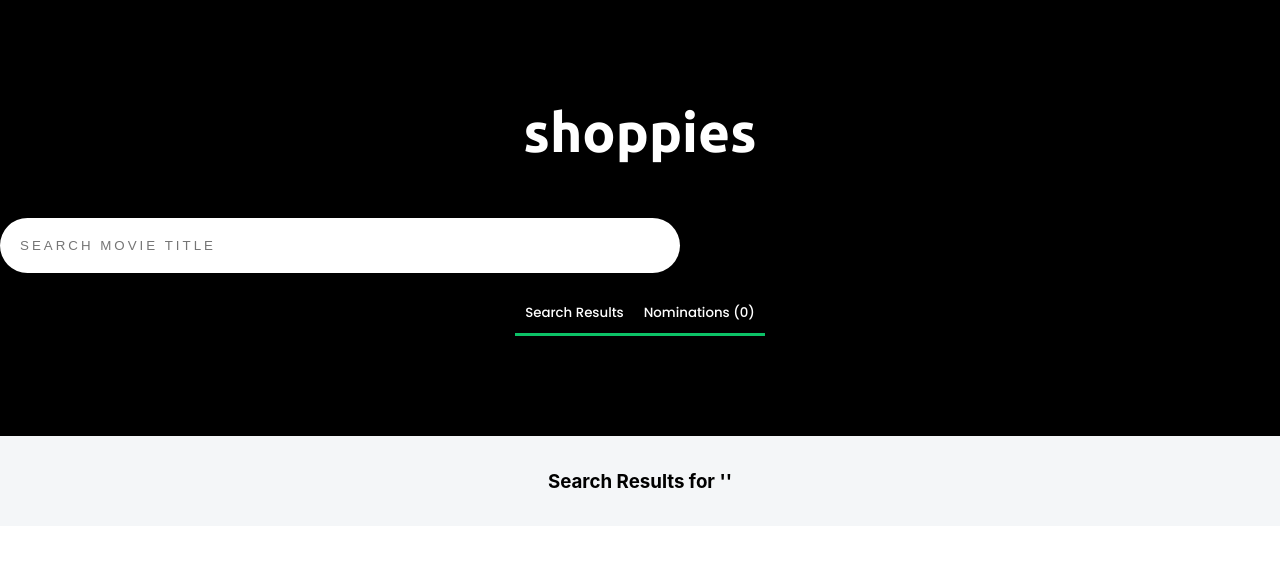
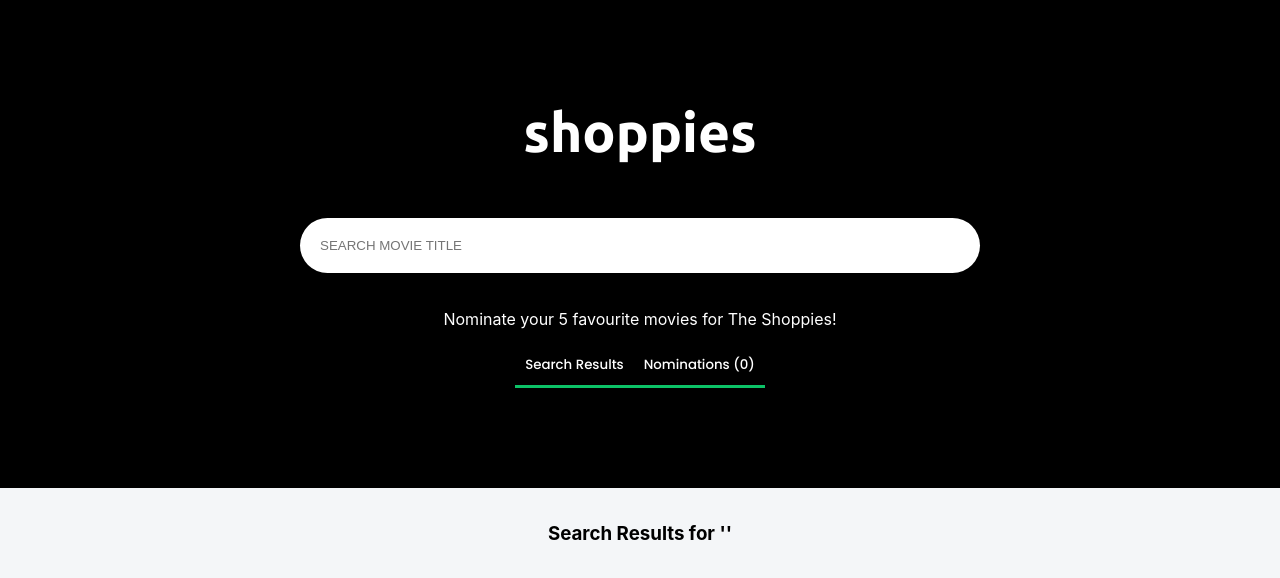
Before and after one commit to aarthiganesh/the-shoppies, a React (Create React App) app: page / in a window 1280 px wide. Shown: the top 578 px of the page. Built offline with nearby package versions, Linux system fonts and the light colour scheme; no server answers.

Commit message:
beautified!

```diff
--- a/src/App.css
+++ b/src/App.css
@@ -38,8 +38,7 @@ h4{
   padding-bottom: 20px;
 }
 #tagline{
-  font-weight: 700;
-  font-size: 1.5rem;
+  font-style: 'Poppins', sans-serif;
   color: white;
 }
 
@@ -74,8 +73,6 @@ h4{
   border-radius: 500px;
   border: none;
   width: 50%;
-  letter-spacing: 3px;
-  display: block;
   margin: 0 0 20px 0;
 }
 
@@ -98,7 +95,6 @@ h4{
   block-size: fit-content;
   box-shadow: rgba(136, 136, 136, 0.05) 5px 5px 10px;
   transition: box-shadow 500ms ease-in-out;
-  min-width: 200px;
 }
 .movie:hover{
   box-shadow: rgba(136, 136, 136, 0.15) 8px 8px 10px;
@@ -120,6 +116,7 @@ h4{
 
 .movie-desc{
   padding: 10px;
+  padding-bottom: 20px;
   /* text-align: left; */
 }
 
@@ -147,7 +144,7 @@ button{
 }
 
 .btn-nominate{
-  padding:10px;
+  padding: 5px 10px;
   color: white;
   background-color:#1DE883;
   border: none;
@@ -161,7 +158,7 @@ button{
 }
 
 .btn-nominate-disabled{
-  padding: 10px;;
+  padding: 5px 10px;
   color: #1DE883;
   background-color: #eff4ff;
   border: none;
@@ -170,7 +167,7 @@ button{
 }
 
 .btn-remove{
-  padding: 10px;
+  padding: 5px 10px;
   color: #ffffff;
   background-color: rgb(221, 86, 86);
   border: none;
@@ -218,6 +215,8 @@ nav{
   text-align: center;
   padding: 10px 0 10px 0;
   margin: 0;
+  width: 100vw;;
+  position: fixed;
   display: none;
 }
 
--- a/src/App.js
+++ b/src/App.js
@@ -77,11 +77,13 @@ function App() {
 
   return (
     <div className="App">
+			<NominationLimitBanner />
       <section className="search">
 				<header>
 					<h1>shoppies</h1>
 				</header>
         <Search searchValue={searchValue} setSearchValue={setSearchValue}/>
+				<p id="tagline">Nominate your 5 favourite movies for The Shoppies!</p>
 				<span>
 					<button
 						id="btn-search-results"
@@ -96,8 +98,6 @@ function App() {
 				</span>
 
 			</section>
-
-			<NominationLimitBanner />
 
 			<section id="test">
 
```
Also changed, not shown: 1 other file (tests, documents, lock files or other folders).
